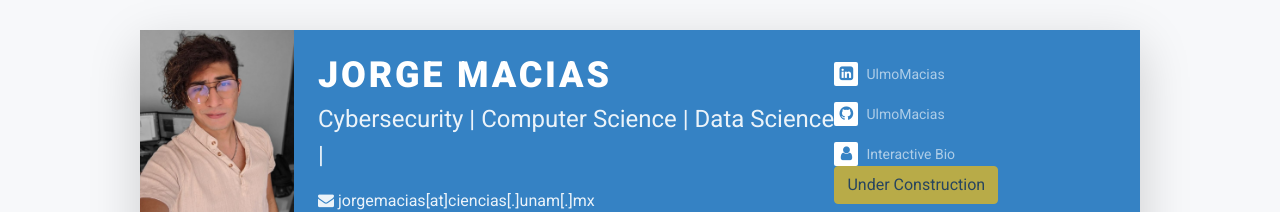
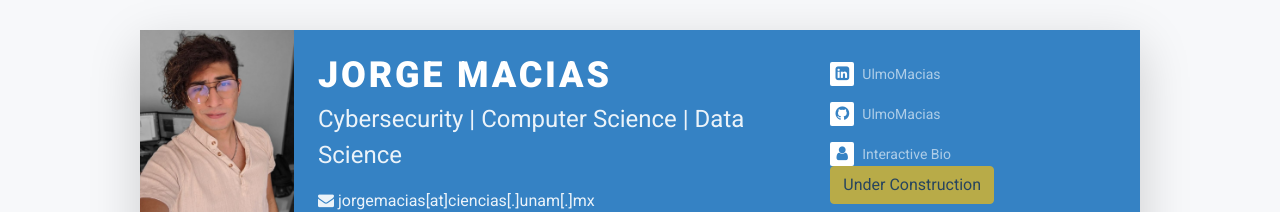
Before and after one commit to UlmoMacias/UlmoMacias.github.io, a plain HTML site: page index.html in a window 1280 px wide. Shown: the top 212 px of the page. Drawn offline with Linux system fonts and the light colour scheme; a script that the page names is missing.

Commit message:
fixed spaces

```diff
--- a/index.html
+++ b/index.html
@@ -38,7 +38,7 @@
             <div class="media-body p-4 d-flex flex-column flex-md-row mx-auto mx-lg-0">
                 <div class="primary-info">
                     <h1 class="name mt-0 mb-1 text-white text-uppercase text-uppercase">Jorge Macias</h1>
-                    <div class="title mb-3">Cybersecurity | Computer Science | Data Science | </div>
+                    <div class="title mb-3">Cybersecurity | Computer Science | Data Science</div>
                    <!-- <div class="title mb-3">Computer Security <a href="https://www.seguridad.unam.mx/becarios"> CERT UNAM </a></div>-->
                     <ul class="list-unstyled">
 
```
